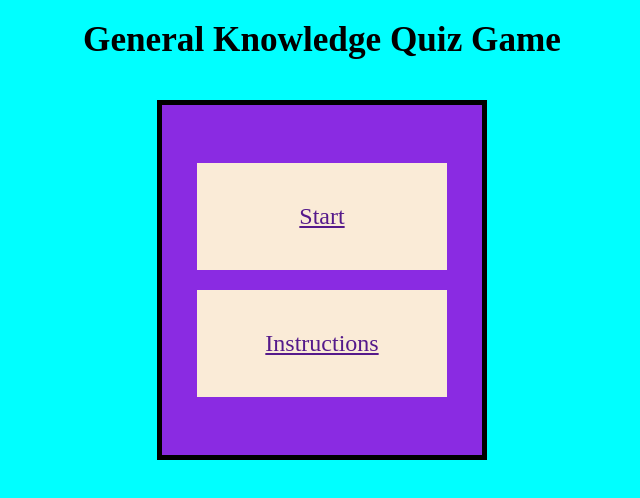
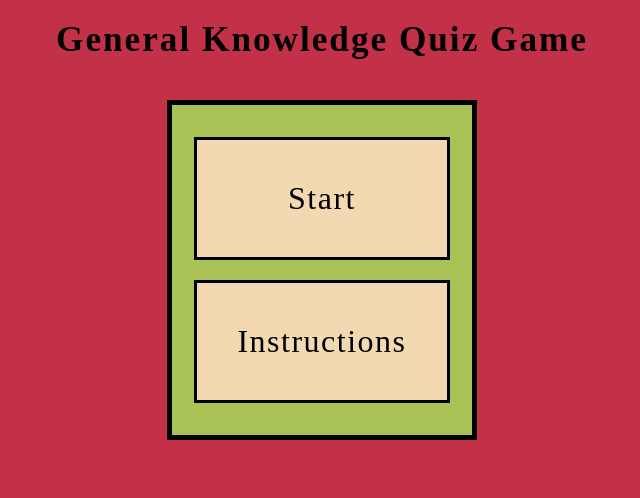
Before and after one commit to alishafazal/quiz-game-project-2, a plain HTML site: page index.html in a window 1280 px wide. Shown: the whole page, without its empty margins (318-958 px from the left). Drawn offline with Linux system fonts and the light colour scheme.

Commit message:
Add colour scheme, remove href underlinines

```diff
--- a/assets/css/style.css
+++ b/assets/css/style.css
@@ -4,19 +4,20 @@
 }
 
 body {
-    background-color: aqua;
+    background-color: #C33149;
 }
 
 #index-title {
     font-size: 2.2rem;
     text-align: center;
     padding: 20px 0px;
+    letter-spacing: 2px;
 }
 
 .index-container {
-    background-color: blueviolet;
-    height: 350px;
-    width: 300px;
+    background-color: #A8C256;
+    height: 330px;
+    width: 280px;
     display: flex;
     justify-content: center;
     align-items: center;
@@ -27,14 +28,18 @@ body {
 }
 
 .index-btn-container {
-    background-color: antiquewhite;
+    background-color: #F3D9B1;
     text-align: center;
     padding: 40px 0px;
     width: 250px;
+    border: 3px solid #000000;
 }
 
 .index-btn-text {
-    font-size: 1.5rem;
+    font-size: 2rem;
+    letter-spacing: 1.5px;
+    text-decoration: none;
+    color: #000000;
 }
 
 #btn-space {
```
